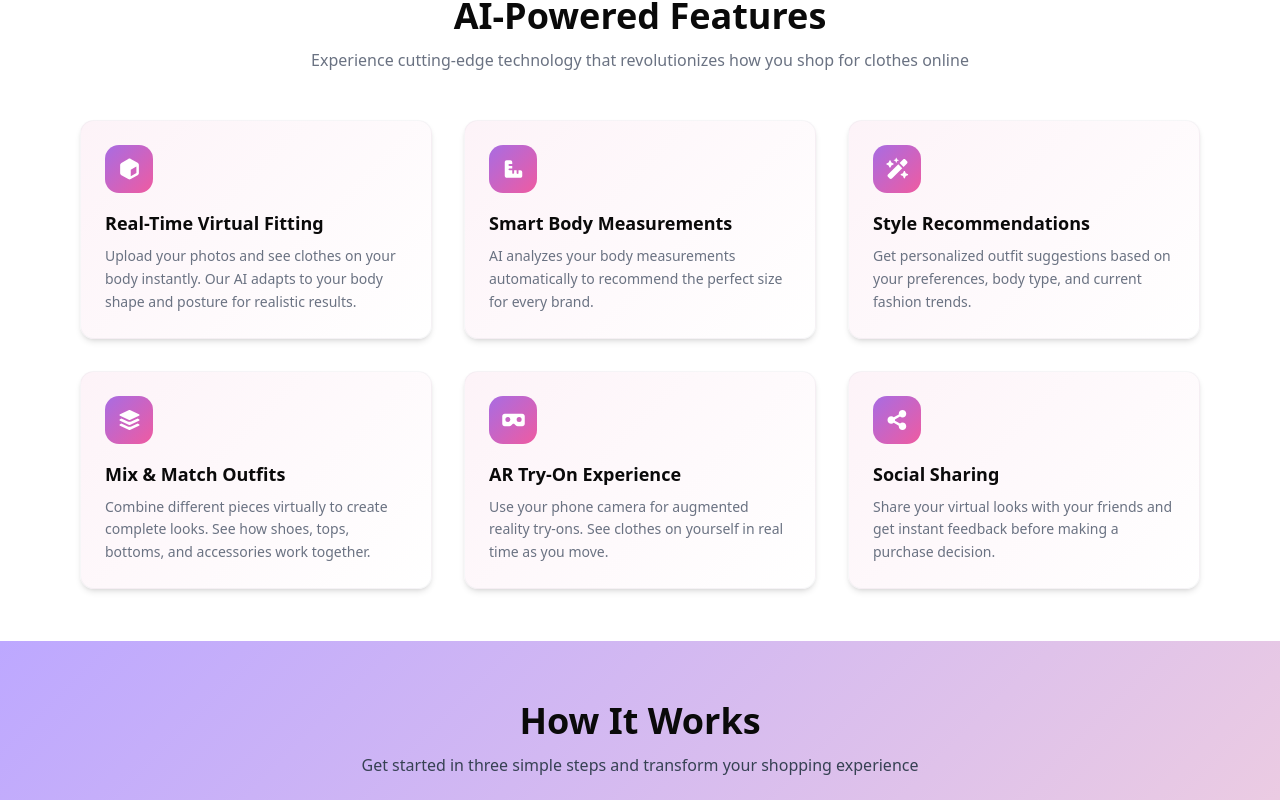
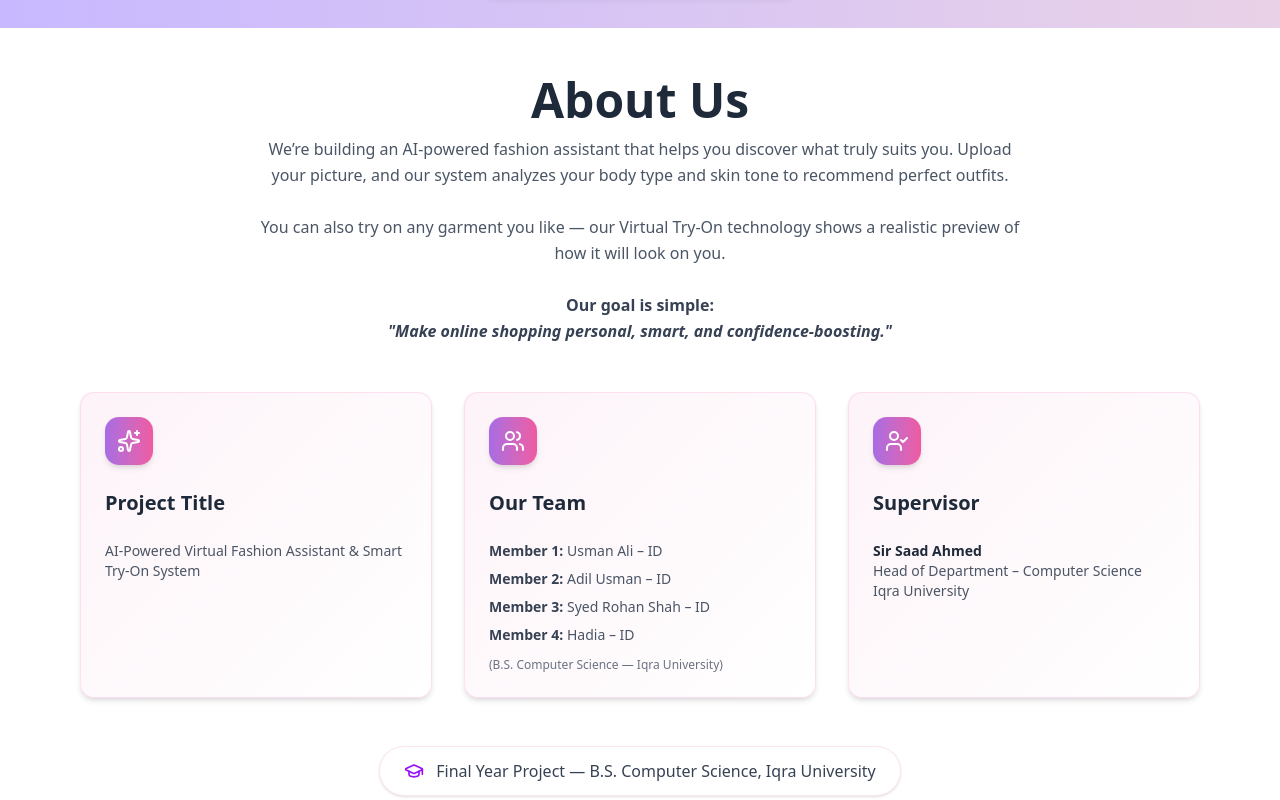
Before and after one commit to UsmanAli-1/Wearify, a Next.js app: page / in a window 1280 px wide. Shown: the part 1560-2360 px from the top of the page. Built offline with nearby package versions, Linux system fonts and the light colour scheme.

Commit message:
about us section created

```diff
--- a/app/page.tsx
+++ b/app/page.tsx
@@ -6,6 +6,7 @@ import AiPoweredFeatures from "@/components/AiPoweredFeatures"
 import HowItWorksSection from "@/components/HowItWorksSection"
 import VirtualTryOnGallery from "@/components/VirtualTryOnGallery"
 import Footer from "@/components/Footer";
+import AboutSection from "@/components/AboutSection"
 
 
 export default function Home() {
@@ -18,7 +19,7 @@ export default function Home() {
         <VirtualTryOnSection />
       </section>
       <section id="about">
-        <AiPoweredFeatures />
+        <AboutSection />
       </section>
       <section id="howitwork">
         <HowItWorksSection />
@@ -26,6 +27,8 @@ export default function Home() {
       <section id="collection">
         <VirtualTryOnGallery />
       </section>
+        <AiPoweredFeatures />
+
       <Footer />
 
     </div>
--- /dev/null
+++ b/components/AboutSection.tsx
@@ -0,0 +1,109 @@
+"use client";
+
+import { Card, CardContent, CardHeader, CardTitle } from "@/ui/card";
+import { Users, Sparkles, GraduationCap, UserCheck } from "lucide-react";
+
+export default function AboutSection() {
+    return (
+        <section
+            id="about"
+            className="w-full py-12 px-6 md:px-20 "
+        >
+            <div className="max-w-5xl mx-auto text-center mb-12">
+                <h2 className="text-3xl md:text-5xl font-bold text-gray-800">
+                    About Us
+                </h2>
+                <p className="text-gray-600 mt-3 max-w-3xl mx-auto leading-relaxed">
+                    We’re building an AI-powered fashion assistant that helps you discover
+                    what truly suits you. Upload your picture, and our system analyzes your
+                    body type and skin tone to recommend perfect outfits.
+                    <br /><br />
+                    You can also try on any garment you like — our Virtual Try-On technology
+                    shows a realistic preview of how it will look on you.
+                    <br /><br />
+                    <span className="font-bold text-gray-700">Our goal is simple:</span><br />
+                    <span className="font-semibold text-gray-700">
+                        <i>"Make online shopping personal, smart, and confidence-boosting."</i>
+                    </span>
+                </p>
+            </div>
+
+            <div className="grid grid-cols-1 md:grid-cols-3 gap-8 ">
+
+                {/* Project Title Card */}
+                <Card className="shadow-md border-pink-200/60 bg-white hover:scale-105 duration-300"
+                    style={{
+                        background: "linear-gradient(135deg, #FDF3F8 0%, #FFFFFF 100%)",
+                    }}
+                >
+                    <CardHeader>
+                        <div className="w-12 h-12 rounded-xl flex items-center justify-center bg-gradient-to-r from-[#A86CE3] to-[#EF5BA1] text-white shadow-md">
+                            <Sparkles className="w-6 h-6" />
+                        </div>
+                        <CardTitle className="mt-4 text-xl font-bold text-gray-800">
+                            Project Title
+                        </CardTitle>
+                    </CardHeader>
+                    <CardContent className="text-gray-600 text-sm">
+                        AI-Powered Virtual Fashion Assistant & Smart Try-On System
+                    </CardContent>
+                </Card>
+
+                {/* Group Members Card */}
+                <Card className="shadow-md border-pink-200/60 bg-white hover:scale-105 duration-300"
+                    style={{
+                        background: "linear-gradient(135deg, #FDF3F8 0%, #FFFFFF 100%)",
+                    }}
+                >
+                    <CardHeader>
+                        <div className="w-12 h-12 rounded-xl flex items-center justify-center bg-gradient-to-r from-[#A86CE3] to-[#EF5BA1] text-white shadow-md">
+                            <Users className="w-6 h-6" />
+                        </div>
+                        <CardTitle className="mt-4 text-xl font-bold text-gray-800">
+                            Our Team
+                        </CardTitle>
+                    </CardHeader>
+                    <CardContent className="text-gray-600 text-sm space-y-2">
+                        <p><span className="font-semibold text-gray-700">Member 1:</span> Usman Ali – ID</p>
+                        <p><span className="font-semibold text-gray-700">Member 2:</span> Adil Usman – ID</p>
+                        <p><span className="font-semibold text-gray-700">Member 3:</span> Syed Rohan Shah  – ID</p>
+                        <p><span className="font-semibold text-gray-700">Member 4:</span> Hadia – ID</p>
+                        <p className="pt-1 text-gray-500 text-xs">(B.S. Computer Science — Iqra University)</p>
+                    </CardContent>
+                </Card>
+
+                {/* Supervisor Card */}
+                <Card className="shadow-md border-pink-200/60 bg-white hover:scale-105 duration-300"
+                    style={{
+                        background: "linear-gradient(135deg, #FDF3F8 0%, #FFFFFF 100%)",
+                    }}
+                >
+                    <CardHeader>
+                        <div className="w-12 h-12 rounded-xl flex items-center justify-center bg-gradient-to-r from-[#A86CE3] to-[#EF5BA1] text-white shadow-md">
+                            <UserCheck className="w-6 h-6" />
+                        </div>
+                        <CardTitle className="mt-4 text-xl font-bold text-gray-800">
+                            Supervisor
+                        </CardTitle>
+                    </CardHeader>
+                    <CardContent className="text-gray-600 text-sm">
+                        <p className="font-semibold text-gray-800">Sir Saad Ahmed</p>
+                        <p>Head of Department – Computer Science</p>
+                        <p>Iqra University</p>
+                    </CardContent>
+                </Card>
+
+            </div>
+
+            {/* Bottom University Badge */}
+            <div className="text-center mt-12 hover:scale-105 duration-300">
+                <div className="inline-flex items-center gap-3 px-6 py-3 rounded-full bg-white shadow border border-pink-200/50">
+                    <GraduationCap className="w-5 h-5 text-purple-600" />
+                    <span className="font-medium text-gray-700">
+                        Final Year Project — B.S. Computer Science, Iqra University
+                    </span>
+                </div>
+            </div>
+        </section>
+    );
+}
--- a/components/Footer.tsx
+++ b/components/Footer.tsx
@@ -11,7 +11,7 @@ import {
 
 export default function Footer() {
     return (
-        <footer className="w-full" style={{ backgroundColor: "#FFE4EB" }}>
+        <footer className="w-full bg-gradient-to-r from-[#C8B8FF] to-[#E9D2E7]/20" >
             <div className="max-w-7xl mx-auto px-6 lg:px-8 py-10">
 
                 {/* === TOP GRID === */}
--- a/components/HeroSection.tsx
+++ b/components/HeroSection.tsx
@@ -40,7 +40,9 @@ export default function HeroSection() {
                             bg-gradient-to-r from-[#9734E6] to-[#E8479C] shadow-md hover:scale-105  duration-300"
                         >
                             <FontAwesomeIcon icon={faCamera} className="w-3 h-3" />
-                            Start Virtual Try-On
+                            <a href="#tryon">
+                                Start Virtual Try-On
+                            </a>
                         </Button>
 
                         <Button
--- a/components/VirtualTryOnSection.tsx
+++ b/components/VirtualTryOnSection.tsx
@@ -16,7 +16,10 @@ export default function UploadTryOnSection() {
     };
 
     return (
-        <section className="w-full px-6 md:px-20 py-8 md:pt-15 flex flex-col gap-5 bg-gradient-to-r from-[#C8B8FF] to-[#E9D2E7]">
+        <section className="w-full px-6 md:px-20 py-8 flex flex-col gap-5 bg-gradient-to-r from-[#C8B8FF] to-[#E9D2E7]">
+            <h1 className=" m-auto md:text-5xl text-3xl font-bold text-[#3A2154]">Virtual Try On</h1>
+            <p className=" text-gray-500 text-md md:max-w-2xl md:mx-auto px-3 ">Upload image and select garment and just click Generate button to see the magic. </p>
+
             <div className="grid grid-cols-1 md:grid-cols-2 gap-8">
 
                 {/* LEFT COLUMN */}
--- a/components/header.tsx
+++ b/components/header.tsx
@@ -14,7 +14,7 @@ export default function Header() {
 
     // Detect visible section
     useEffect(() => {
-        const sections = ["home", "about", "howitwork", "collection"];
+        const sections = ["home", "tryon", "about", "howitwork", "collection"];
 
         const observers = sections.map((id) => {
             const element = document.getElementById(id);
@@ -40,7 +40,8 @@ export default function Header() {
 
     const links = [
         { id: "home", label: "Home" },
-        { id: "about", label: "About" },
+        { id: "tryon", label: "Try On" },
+        { id: "about", label: "About Us" },
         { id: "howitwork", label: "How It Work" },
         { id: "collection", label: "Collection" },
     ]
@@ -77,7 +78,7 @@ export default function Header() {
                         >
                             {link.label}
                             {activeSection === link.id && (
-                                <span className="absolute left-0 bottom-0 w-full h-[2px] bg-gradient-to-r from-purple-500 to-pink-500 rounded transition-all duration-300"></span>
+                                <span className="absolute left-0 -bottom-0.5 w-full h-[2px] bg-gradient-to-r from-purple-500 to-pink-500 rounded transition-all duration-300"></span>
                             )}
                         </a>
                     ))}
```
